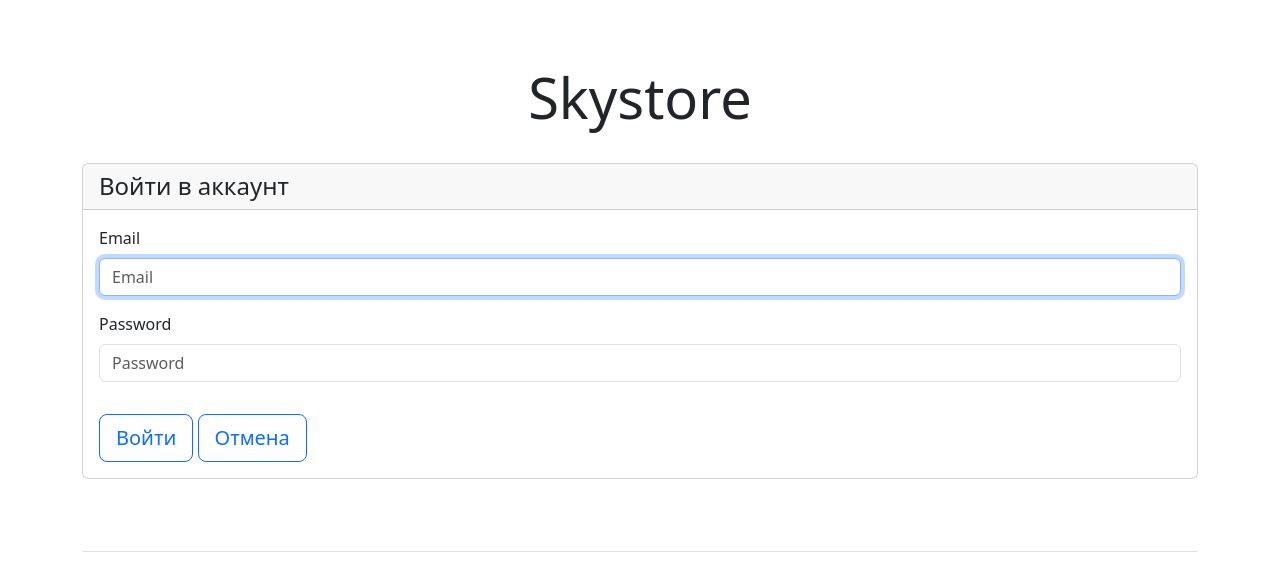
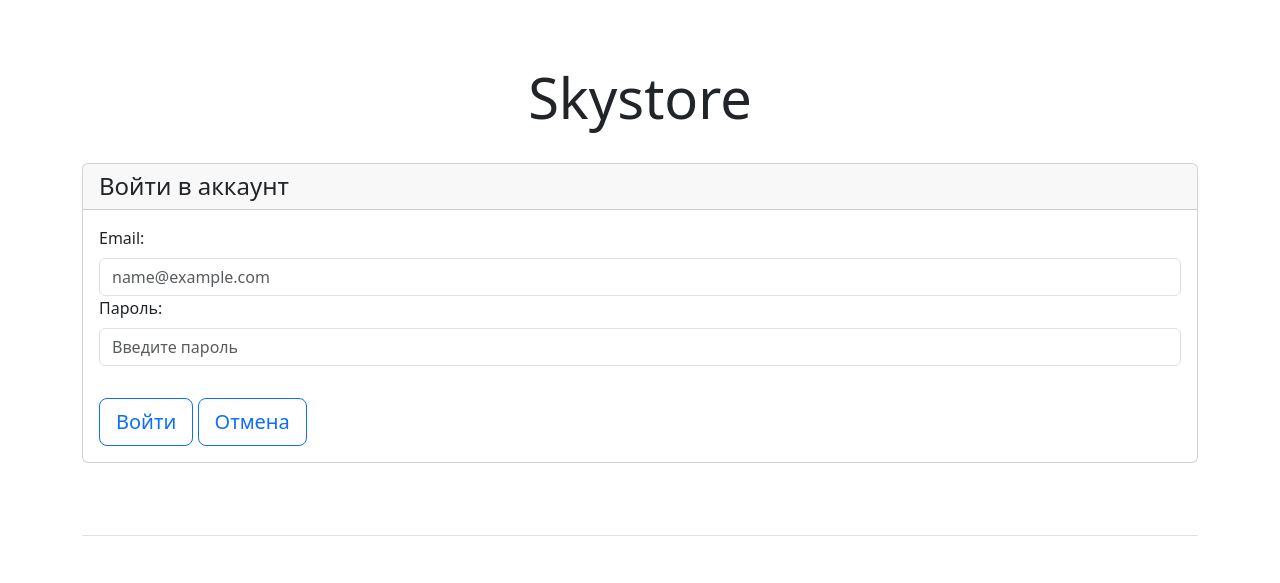
Before and after one commit to eroshkinalv/django_sample, a Django app: page /users/login/ in a window 1280 px wide. Shown: the part 91-674 px from the top of the page. Run offline with Django 5.2, Linux system fonts and the light colour scheme; some libraries are stand-ins or nearby versions.

Commit message:
модуль 27 логин(стиль)

```diff
--- a/users/templates/login.html
+++ b/users/templates/login.html
@@ -1,6 +1,4 @@
 {% extends 'catalog/base.html' %}
-
-{% load bootstrap4 %}
 
 {% block title %}Skystore{% endblock %}
 
@@ -21,8 +19,13 @@
                 </div>
                 <div class="card-body">
                     <form method="post" enctype="multipart/form-data" class="form-floating">
-                        {% csrf_token %}
-                        {% bootstrap_form form %}
+                        <div class="mb-3">
+                          {% csrf_token %}
+                          <label for="exampleFormControlInput1" class="form-label">Email:</label>
+                          <input type="email" class="form-control" id="exampleFormControlInput1" name="username" placeholder="name@example.com">
+                          <label for="inputPassword5" class="form-label">Пароль:</label>
+                          <input type="password" id="inputPassword5" class="form-control" name="password" aria-describedby="passwordHelpBlock" placeholder="Введите пароль">
+                        </div>
                         <button type="submit" class="btn btn-lg btn-block btn-outline-primary mt-3">
                             Войти
                         </button>
```
